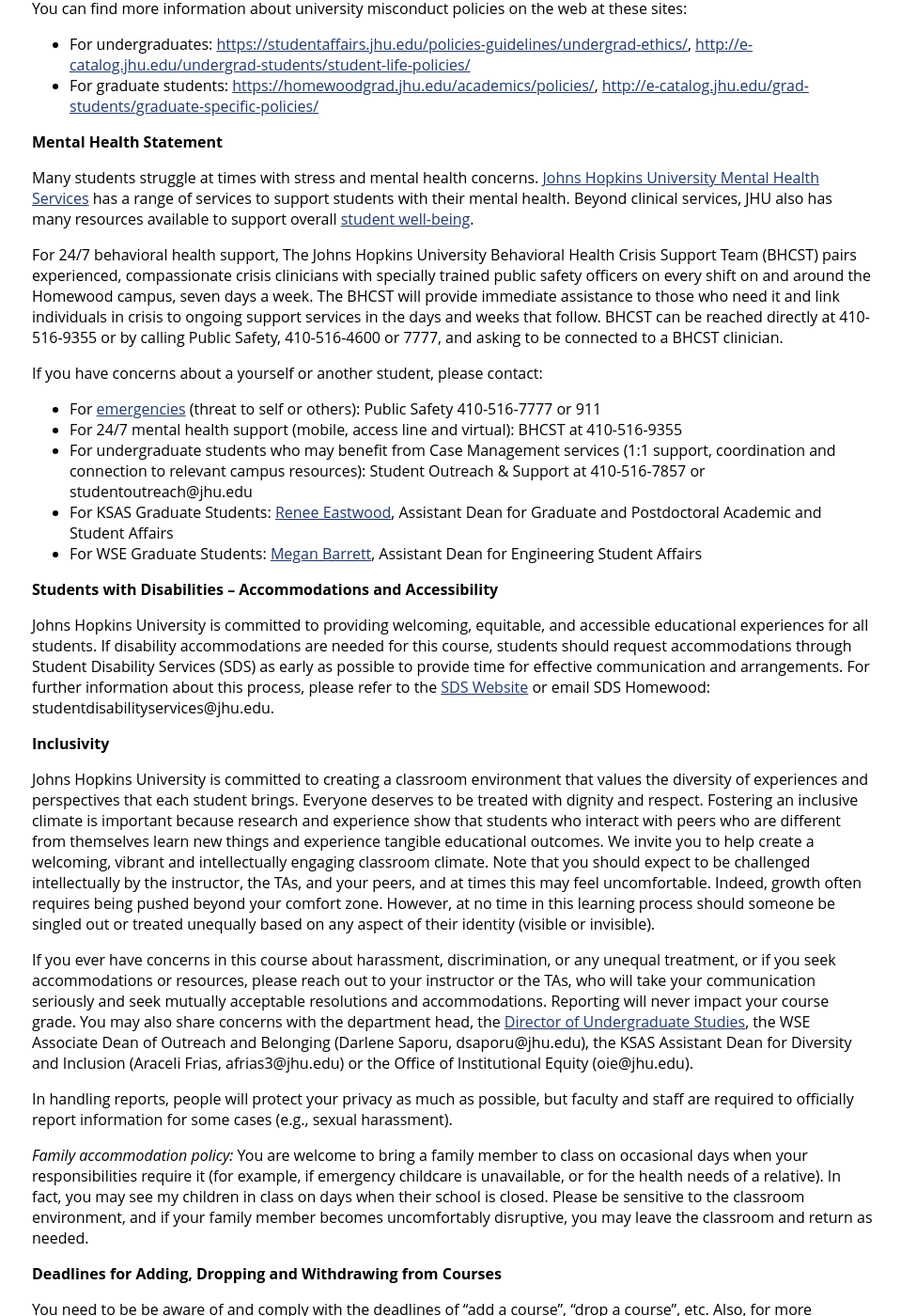
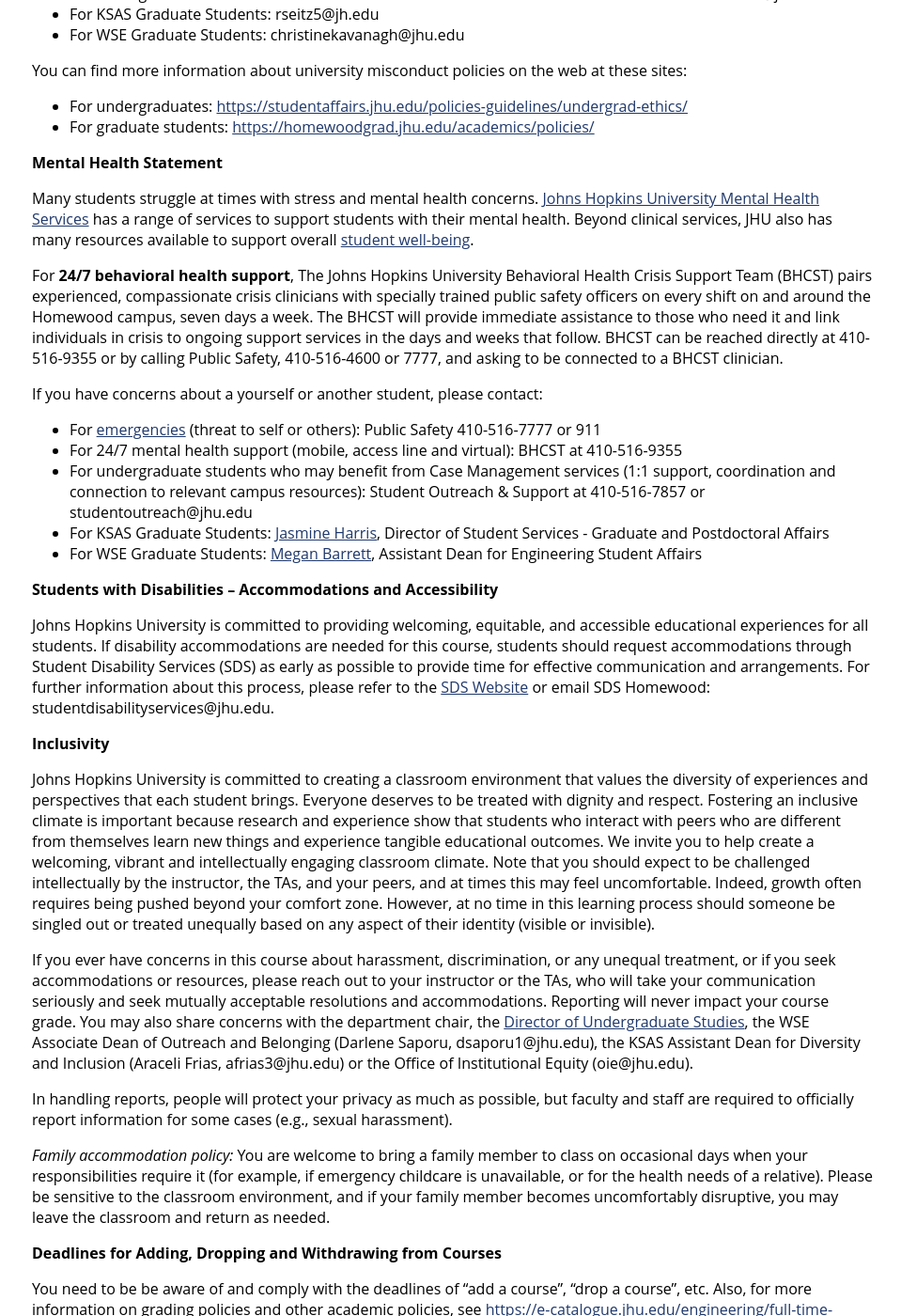
Before and after one commit to jhu-ip/cs220-f26, a Jekyll site: the page built from syllabus.md, in a window 1280 px wide and 1400 px high, scrolled down 7379 px. Shown: the whole window at 94% size, without its empty margins (158-1117 px from the left). Built offline with Jekyll 4.4.1, drawn with Linux system fonts in a browser that asks for light colours; some of the changed text lies outside the part shown.

Commit message:
final syllabus updates

```diff
--- a/syllabus.md
+++ b/syllabus.md
@@ -398,29 +398,29 @@
 > device. [Signed and dated]". Your course instructors will let you know
 > where to find copies of old exams, if they are available.
 
-Report any violations you witness to the instructor. You can also contact:
+In summary, the strength of the university depends on academic and personal integrity. In this course, you must be honest and truthful. Ethical violations include cheating on exams, plagiarism, reuse of assignments, improper use of the Internet and electronic devices, unauthorized collaboration, alteration of graded assignments, forgery and falsification, lying, facilitating academic dishonesty, and unfair competition. Report any violations you witness to the instructor. You can also contact:
 
-* For undergraduates: the associate dean of student conduct (or designee) by calling the Office of the Dean of Student Life at 410-516-8208 or via email at studentconduct@jhu.edu
+* For undergraduates: The Office of Student Conduct at 410-516-2509 or via email at studentconduct@jhu.edu
 * For KSAS Graduate Students: rseitz5@jh.edu
 * For WSE Graduate Students: christinekavanagh@jhu.edu
 
 You can find more information about university misconduct policies on
 the web at these sites:
 
-* For undergraduates: <https://studentaffairs.jhu.edu/policies-guidelines/undergrad-ethics/>, <http://e-catalog.jhu.edu/undergrad-students/student-life-policies/>
-* For graduate students: <https://homewoodgrad.jhu.edu/academics/policies/>, <http://e-catalog.jhu.edu/grad-students/graduate-specific-policies/>
+* For undergraduates: <https://studentaffairs.jhu.edu/policies-guidelines/undergrad-ethics/>
+* For graduate students: <https://homewoodgrad.jhu.edu/academics/policies/>
 
 **Mental Health Statement**
 
 Many students struggle at times with stress and mental health concerns. [Johns Hopkins University Mental Health Services](https://wellbeing.jhu.edu/MentalHealthServices/) has a range of services to support students with their mental health.  Beyond clinical services, JHU also has many resources available to support overall [student well-being](https://wellbeing.jhu.edu/).
 
-For 24/7 behavioral health support, The Johns Hopkins University Behavioral Health Crisis Support Team (BHCST) pairs experienced, compassionate crisis clinicians with specially trained public safety officers on every shift on and around the Homewood campus, seven days a week. The BHCST will provide immediate assistance to those who need it and link individuals in crisis to ongoing support services in the days and weeks that follow. BHCST can be reached directly at 410-516-9355 or by calling Public Safety, 410-516-4600 or 7777, and asking to be connected to a BHCST clinician.
+For **24/7 behavioral health support**, The Johns Hopkins University Behavioral Health Crisis Support Team (BHCST) pairs experienced, compassionate crisis clinicians with specially trained public safety officers on every shift on and around the Homewood campus, seven days a week. The BHCST will provide immediate assistance to those who need it and link individuals in crisis to ongoing support services in the days and weeks that follow. BHCST can be reached directly at 410-516-9355 or by calling Public Safety, 410-516-4600 or 7777, and asking to be connected to a BHCST clinician.
 
 If you have concerns about a yourself or another student, please contact:
 * For [emergencies](https://publicsafety.jhu.edu) (threat to self or others): Public Safety 410-516-7777 or 911
 * For 24/7 mental health support (mobile, access line and virtual): BHCST at 410-516-9355
-* For undergraduate students who may benefit from Case Management services (1:1 support, coordination and connection to relevant campus resources): Student Outreach & Support at 410-516-7857 or  studentoutreach@jhu.edu
-* For KSAS Graduate Students: [Renee Eastwood](mailto:rseitz5@jhu.edu), Assistant Dean for Graduate and Postdoctoral Academic and Student Affairs
+* For undergraduate students who may benefit from Case Management services (1:1 support, coordination and connection to relevant campus resources): Student Outreach & Support at 410-516-7857 or studentoutreach@jhu.edu
+* For KSAS Graduate Students: [Jasmine Harris](mailto:harris@jhu.edu), Director of Student Services - Graduate and Postdoctoral Affairs
 * For WSE Graduate Students: [Megan Barrett](mailto:mmcgui15@jh.edu), Assistant Dean for Engineering Student Affairs
 
 **Students with Disabilities – Accommodations and Accessibility**
@@ -436,42 +436,13 @@
 
 **Inclusivity**
 
-Johns Hopkins University is committed to creating a classroom
-environment that values the diversity of experiences and perspectives
-that each student brings. Everyone deserves to be treated with dignity
-and respect. Fostering an inclusive climate is important because
-research and experience show that students who interact with peers who
-are different from themselves learn new things and experience tangible
-educational outcomes. We invite you to help create a welcoming,
-vibrant and intellectually engaging classroom climate. Note that you
-should expect to be challenged intellectually by the instructor, the
-TAs, and your peers, and at times this may feel uncomfortable. Indeed,
-growth often requires being pushed beyond your comfort zone. However,
-at no time in this learning process should someone be singled out or
-treated unequally based on any aspect of their identity (visible or
-invisible).
+Johns Hopkins University is committed to creating a classroom environment that values the diversity of experiences and perspectives that each student brings. Everyone deserves to be treated with dignity and respect. Fostering an inclusive climate is important because research and experience show that students who interact with peers who are different from themselves learn new things and experience tangible educational outcomes. We invite you to help create a welcoming, vibrant and intellectually engaging classroom climate. Note that you should expect to be challenged intellectually by the instructor, the TAs, and your peers, and at times this may feel uncomfortable. Indeed, growth often requires being pushed beyond your comfort zone. However, at no time in this learning process should someone be singled out or treated unequally based on any aspect of their identity (visible or invisible).
 
-If you ever have concerns in this course about harassment,
-discrimination, or any unequal treatment, or if you seek
-accommodations or resources, please reach out to your instructor or
-the TAs, who will take your communication seriously and seek mutually
-acceptable resolutions and accommodations. Reporting will never impact
-your course grade. You may also share concerns with the department
-head, the [Director of Undergraduate
-Studies](https://cs.jhu.edu/~joanne), the WSE Associate Dean of
-Outreach and Belonging (Darlene Saporu, dsaporu@jhu.edu), the KSAS
-Assistant Dean for Diversity and Inclusion (Araceli Frias,
-afrias3@jhu.edu) or the Office of Institutional Equity (oie@jhu.edu).
+If you ever have concerns in this course about harassment, discrimination, or any unequal treatment, or if you seek accommodations or resources, please reach out to your instructor or the TAs, who will take your communication seriously and seek mutually acceptable resolutions and accommodations. Reporting will never impact your course grade. You may also share concerns with the department chair, the [Director of Undergraduate Studies](https://www.cs.jhu.edu/about/department-leadership/), the WSE Associate Dean of Outreach and Belonging (Darlene Saporu, dsaporu1@jhu.edu), the KSAS Assistant Dean for Diversity and Inclusion (Araceli Frias, afrias3@jhu.edu) or the Office of Institutional Equity (oie@jhu.edu).
 
 In handling reports, people will protect your privacy as much as possible, but faculty and staff are required to officially report information for some cases (e.g., sexual harassment).
 
-*Family accommodation policy:* You are welcome to bring a family member
-to class on occasional days when your responsibilities require it (for
-example, if emergency childcare is unavailable, or for the health
-needs of a relative). In fact, you may see my children in class on
-days when their school is closed. Please be sensitive to the classroom
-environment, and if your family member becomes uncomfortably
-disruptive, you may leave the classroom and return as needed.
+*Family accommodation policy:* You are welcome to bring a family member to class on occasional days when your responsibilities require it (for example, if emergency childcare is unavailable, or for the health needs of a relative). Please be sensitive to the classroom environment, and if your family member becomes uncomfortably disruptive, you may leave the classroom and return as needed.
 
 **Deadlines for Adding, Dropping and Withdrawing from Courses**
 
```
Also changed, not shown: other parts of syllabus.md (+6 -10 lines).
